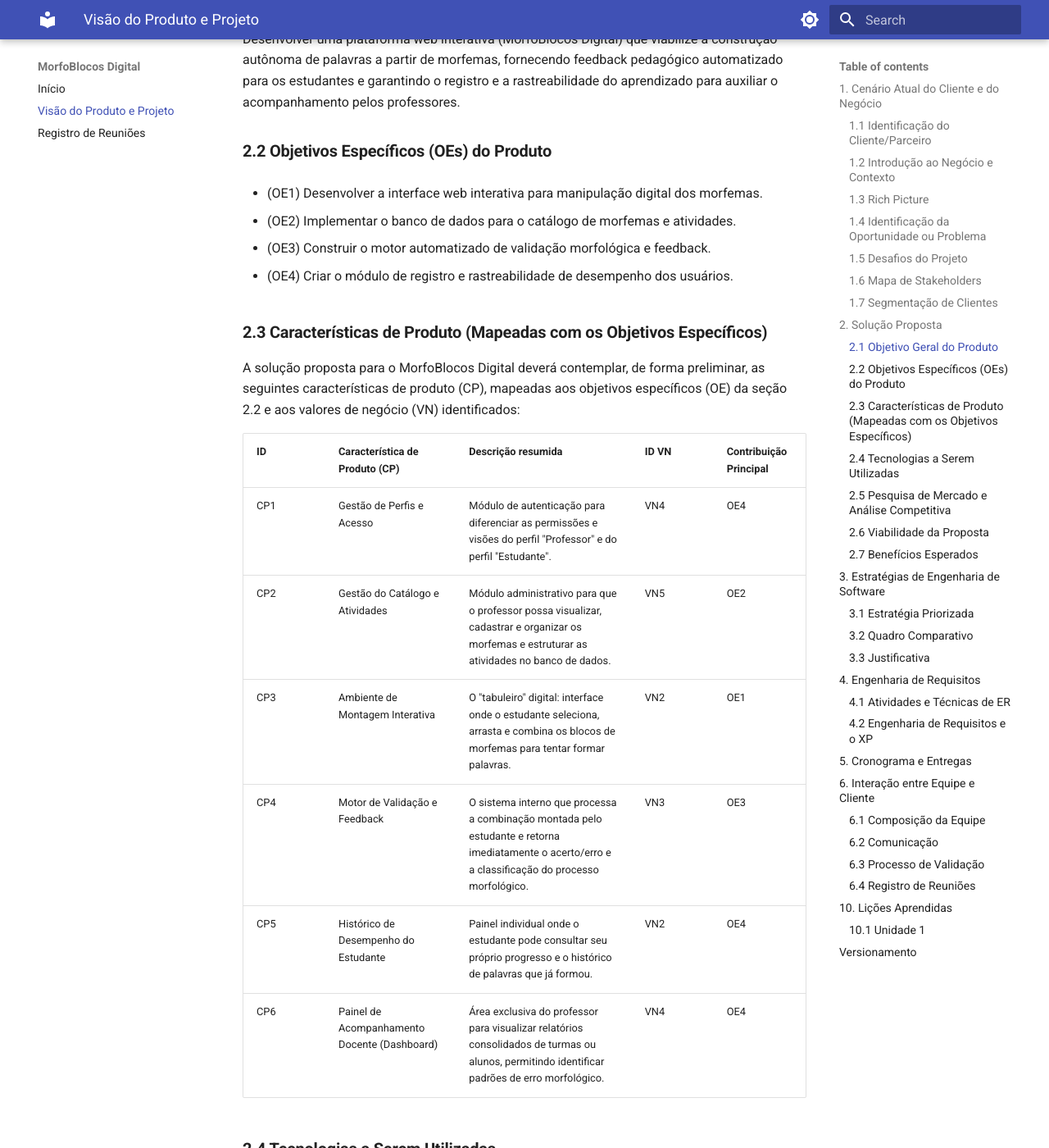
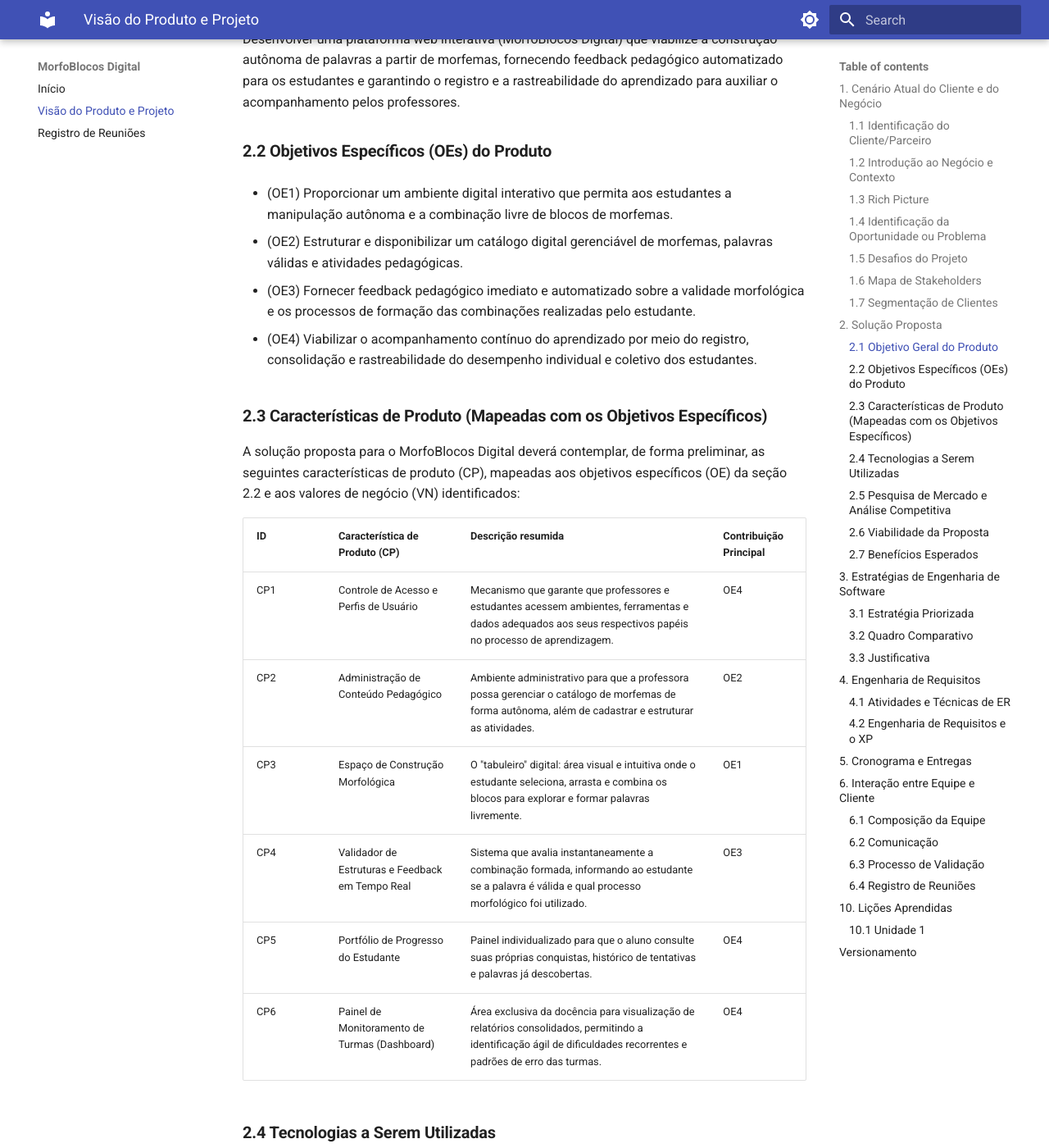
Before and after one commit to mdsreq-fga-unb/REQ-2026.1-T01--MorfoBlocosDigital, an MkDocs documentation site: the page built from docs/visao_produto.md, in a window 1280 px wide and 1400 px high, scrolled down 5634 px. Shown: the whole window at 82% size. Built offline with MkDocs 1.6.1 and Material for MkDocs 9.7.7, drawn with Linux system fonts in a browser that asks for light colours; some of the changed text lies outside the part shown.

Commit message:
fix(docs): corrige seções 2.2 e 2.3.

```diff
--- a/docs/visao_produto.md
+++ b/docs/visao_produto.md
@@ -96,27 +96,28 @@ Desenvolver uma plataforma web interativa (MorfoBlocos Digital) que viabilize a
 
 ### __2.2 Objetivos Específicos (OEs) do Produto__
 
-* (OE1) Desenvolver a interface web interativa para manipulação digital dos morfemas.
+* (OE1) Proporcionar um ambiente digital interativo que permita aos estudantes a manipulação autônoma e a combinação livre de blocos de morfemas.
 
-* (OE2) Implementar o banco de dados para o catálogo de morfemas e atividades.
+* (OE2) Estruturar e disponibilizar um catálogo digital gerenciável de morfemas, palavras válidas e atividades pedagógicas.
 
-* (OE3) Construir o motor automatizado de validação morfológica e feedback.
+* (OE3) Fornecer feedback pedagógico imediato e automatizado sobre a validade morfológica e os processos de formação das combinações realizadas pelo estudante.
 
-* (OE4) Criar o módulo de registro e rastreabilidade de desempenho dos usuários.
+* (OE4) Viabilizar o acompanhamento contínuo do aprendizado por meio do registro, consolidação e rastreabilidade do desempenho individual e coletivo dos estudantes.
+
 
 
 ### __2.3 Características de Produto (Mapeadas com os Objetivos Específicos)__
 
 A solução proposta para o MorfoBlocos Digital deverá contemplar, de forma preliminar, as seguintes características de produto (CP), mapeadas aos objetivos específicos (OE) da seção 2.2 e aos valores de negócio (VN) identificados:
 
-| ID  | Característica de Produto (CP)                         | Descrição resumida                                                                                                                                     | ID VN | Contribuição Principal |
-|-----|--------------------------------------------------------|--------------------------------------------------------------------------------------------------------------------------------------------------------|-------|------------------------|
-| CP1 | Gestão de Perfis e Acesso                              | Módulo de autenticação para diferenciar as permissões e visões do perfil "Professor" e do perfil "Estudante".                                        | VN4   | OE4                    |
-| CP2 | Gestão do Catálogo e Atividades                        | Módulo administrativo para que o professor possa visualizar, cadastrar e organizar os morfemas e estruturar as atividades no banco de dados.         | VN5   | OE2                    |
-| CP3 | Ambiente de Montagem Interativa                        | O "tabuleiro" digital: interface onde o estudante seleciona, arrasta e combina os blocos de morfemas para tentar formar palavras.                    | VN2   | OE1                    |
-| CP4 | Motor de Validação e Feedback                          | O sistema interno que processa a combinação montada pelo estudante e retorna imediatamente o acerto/erro e a classificação do processo morfológico. | VN3   | OE3                    |
-| CP5 | Histórico de Desempenho do Estudante                   | Painel individual onde o estudante pode consultar seu próprio progresso e o histórico de palavras que já formou.                                     | VN2   | OE4                    |
-| CP6 | Painel de Acompanhamento Docente (Dashboard)           | Área exclusiva do professor para visualizar relatórios consolidados de turmas ou alunos, permitindo identificar padrões de erro morfológico.        | VN4   | OE4                    |
+| ID  | Característica de Produto (CP)                         | Descrição resumida   | Contribuição Principal |
+|-----|--------------------------------------------------------|--------------------------------------------------------------------------------------------------------------------------------------------------------|-------------------------------|
+| CP1 | Controle de Acesso e Perfis de Usuário  | Mecanismo que garante que professores e estudantes acessem ambientes, ferramentas e dados adequados aos seus respectivos papéis no processo de aprendizagem.          | OE4                    |
+| CP2 | Administração de Conteúdo Pedagógico     | Ambiente administrativo para que a professora possa gerenciar o catálogo de morfemas de forma autônoma, além de cadastrar e estruturar as atividades.  | OE2                    |
+| CP3 | Espaço de Construção Morfológica      | O "tabuleiro" digital: área visual e intuitiva onde o estudante seleciona, arrasta e combina os blocos para explorar e formar palavras livremente.    | OE1                  |
+| CP4 | Validador de Estruturas e Feedback em Tempo Real | Sistema que avalia instantaneamente a combinação formada, informando ao estudante se a palavra é válida e qual processo morfológico foi utilizado.   | OE3                    |
+| CP5 | Portfólio de Progresso do Estudante        | Painel individualizado para que o aluno consulte suas próprias conquistas, histórico de tentativas e palavras já descobertas.                | OE4                    |
+| CP6 | Painel de Monitoramento de Turmas (Dashboard)           | Área exclusiva da docência para visualização de relatórios consolidados, permitindo a identificação ágil de dificuldades recorrentes e padrões de erro das turmas.     | OE4                    |
 
 
 ### __2.4 Tecnologias a Serem Utilizadas__
```
Also changed, not shown: other parts of docs/visao_produto.md (+1 -0 lines).
